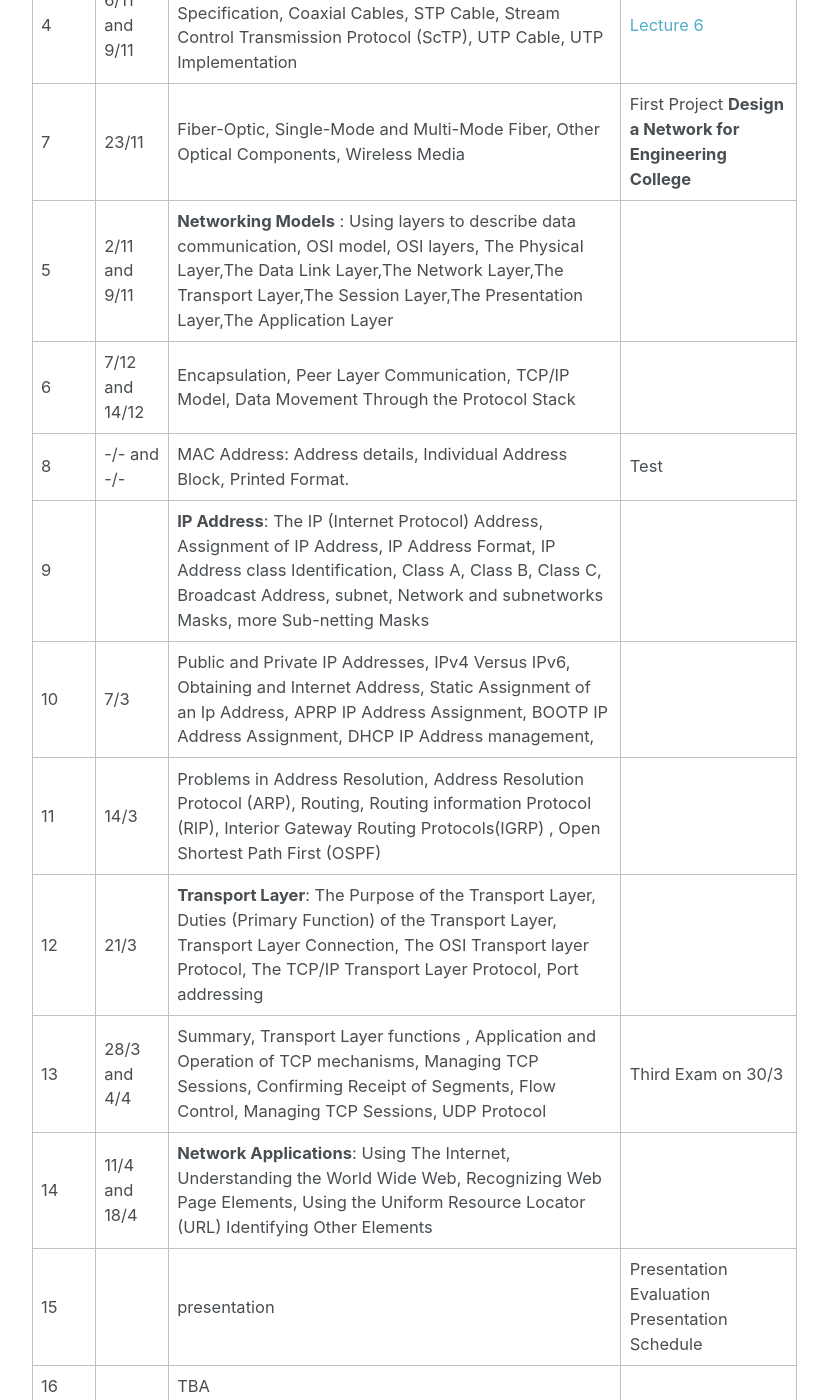
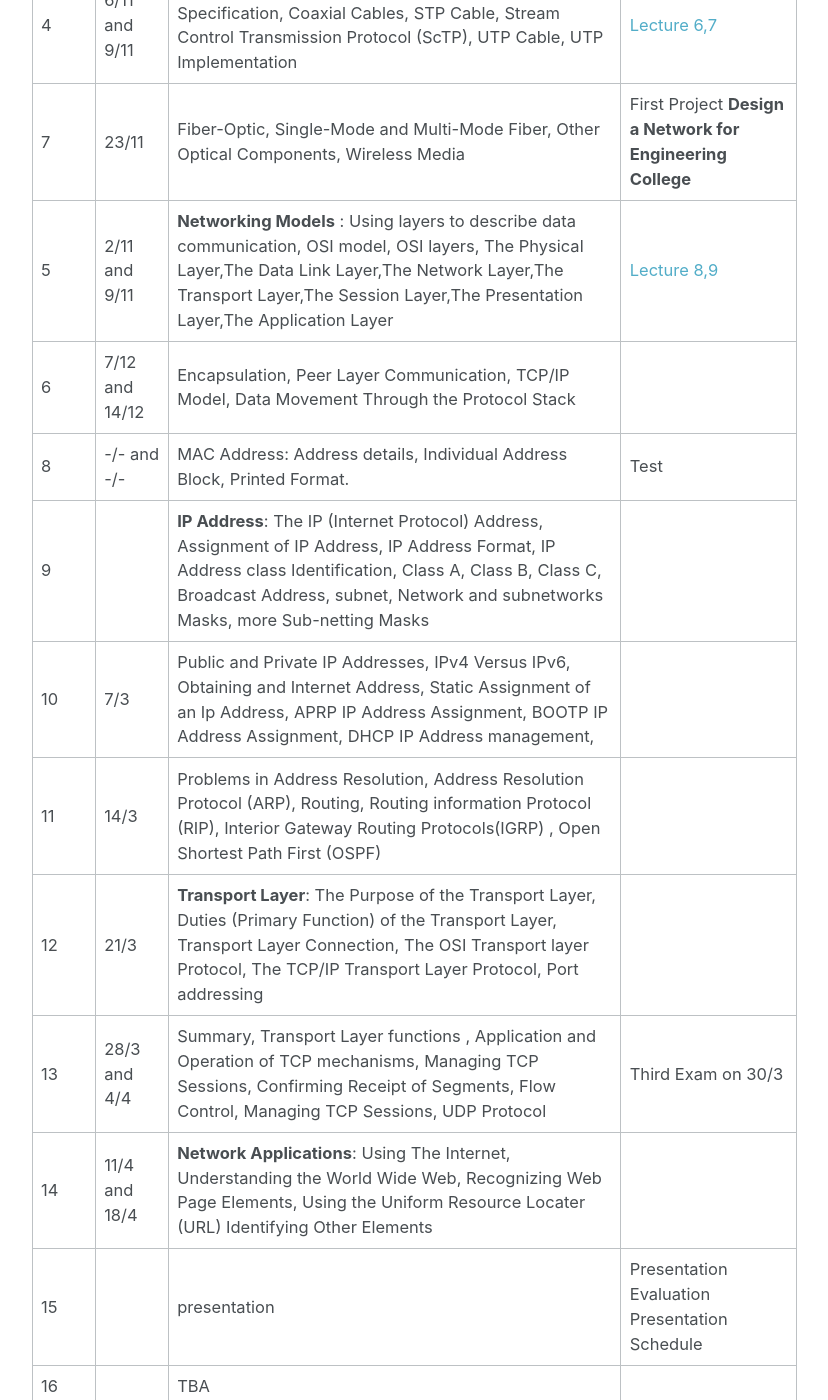
Before and after one commit to alaidi/alaidi.github.io, a Jekyll site: the page built from _posts/courses/2016-2017/2016-9-25-Computer-Network.markdown, in a window 1280 px wide and 1400 px high, scrolled down 1080 px. Shown: the whole window, without its empty margins (252-1080 px from the left). Built offline with Jekyll 4.4.1, drawn with Linux system fonts in a browser that asks for light colours.

Commit message:
add ch4 to network

```diff
--- a/_posts/courses/2016-2017/2016-9-25-Computer-Network.markdown
+++ b/_posts/courses/2016-2017/2016-9-25-Computer-Network.markdown
@@ -23,9 +23,9 @@
 | 1    | 2/10            | **Course organization**                                                                                                  |                                                                                                                   |
 | 2    | 16/10           | **Networking Fundamentals**: Bandwidth, Digital Versus Analog Bandwidth, Bandwidth Measurement, Bandwidth Limitation, Bandwidth Troughput and Data Transfer calculus | [Lecture 1,2,3][ch1]                                                  |
 | 3    | 23/10 <br>30/10 | Data Network, Network Devices, Network Topology, Local Area Network (LAN), Wide Area Network (WAN), Network Interconnection, Peer-to-Peer Network, Client/Server Model |       [Lecture 4,5][ch2]                                            |
-| 4    | 6/11 and 9/11   | **Network Media**: Introduction, Copper Cable Specification, Coaxial Cables, STP Cable,  Stream Control Transmission Protocol (ScTP), UTP Cable, UTP Implementation                                                  |[Lecture 6][ch3]       |
+| 4    | 6/11 and 9/11   | **Network Media**: Introduction, Copper Cable Specification, Coaxial Cables, STP Cable,  Stream Control Transmission Protocol (ScTP), UTP Cable, UTP Implementation                                                  |[Lecture 6,7][ch3]       |
 | 7    | 23/11           | Fiber-Optic, Single-Mode and Multi-Mode Fiber, Other Optical Components, Wireless Media                                   |  First Project **Design a Network for Engineering College**                                                        |
-| 5    | 2/11 and 9/11   | **Networking Models** : Using layers to describe data communication, OSI model, OSI layers, The Physical Layer,The Data Link Layer,The Network Layer,The Transport Layer,The Session Layer,The Presentation Layer,The Application Layer  |   |
+| 5    | 2/11 and 9/11   | **Networking Models** : Using layers to describe data communication, OSI model, OSI layers, The Physical Layer,The Data Link Layer,The Network Layer,The Transport Layer,The Session Layer,The Presentation Layer,The Application Layer  | [Lecture 8,9][ch4]   |
 | 6    | 7/12 and 14/12  | Encapsulation, Peer Layer Communication, TCP/IP Model, Data Movement Through the Protocol Stack                           |                                                                                                                  |
 | 8    | -/- and -/-     | MAC Address: Address details, Individual Address Block, Printed Format.                                                   | Test                                                                                                             |
 | 9    |                 | **IP Address**: The IP (Internet Protocol) Address, Assignment of IP Address, IP Address Format, IP Address class Identification, Class A, Class B, Class C, Broadcast Address, subnet, Network and subnetworks Masks, more Sub-netting Masks| |
@@ -33,10 +33,11 @@
 | 11   | 14/3            | Problems in Address Resolution, Address Resolution Protocol (ARP), Routing, Routing information Protocol (RIP), Interior Gateway Routing Protocols(IGRP) , Open Shortest Path First (OSPF)|    |
 | 12   | 21/3            | **Transport Layer**: The Purpose of the Transport Layer, Duties (Primary Function) of the Transport Layer, Transport Layer Connection, The OSI Transport layer Protocol, The TCP/IP Transport Layer Protocol, Port addressing |              |
 | 13   | 28/3 and 4/4    | Summary, Transport Layer functions , Application and Operation of TCP mechanisms, Managing TCP Sessions, Confirming Receipt of Segments, Flow Control, Managing TCP Sessions, UDP Protocol| Third Exam on 30/3                               |
-| 14   | 11/4 and 18/4   | **Network Applications**: Using The Internet, Understanding the World Wide Web, Recognizing Web Page Elements, Using the Uniform Resource Locator (URL) Identifying Other Elements |                                                         |
+| 14   | 11/4 and 18/4   | **Network Applications**: Using The Internet, Understanding the World Wide Web, Recognizing Web Page Elements, Using the Uniform Resource Locater (URL) Identifying Other Elements |                                                         |
 | 15   |                 | presentation                                                                                                             | Presentation Evaluation <br>Presentation Schedule                                                                 |
 | 16   |                 | TBA                                                                                                                      |                                                                                                                   |
 
 [ch1]: {{ site.baseurl }}/download/2016-2017/Computer-network/ch1.pdf
 [ch2]: {{ site.baseurl }}/download/2016-2017/Computer-network/ch2.pdf
 [ch3]: {{ site.baseurl }}/download/2016-2017/Computer-network/ch3.pdf
+[ch4]: {{ site.baseurl }}/download/2016-2017/Computer-network/ch4.pdf
```
Also changed, not shown: 1 other file.
